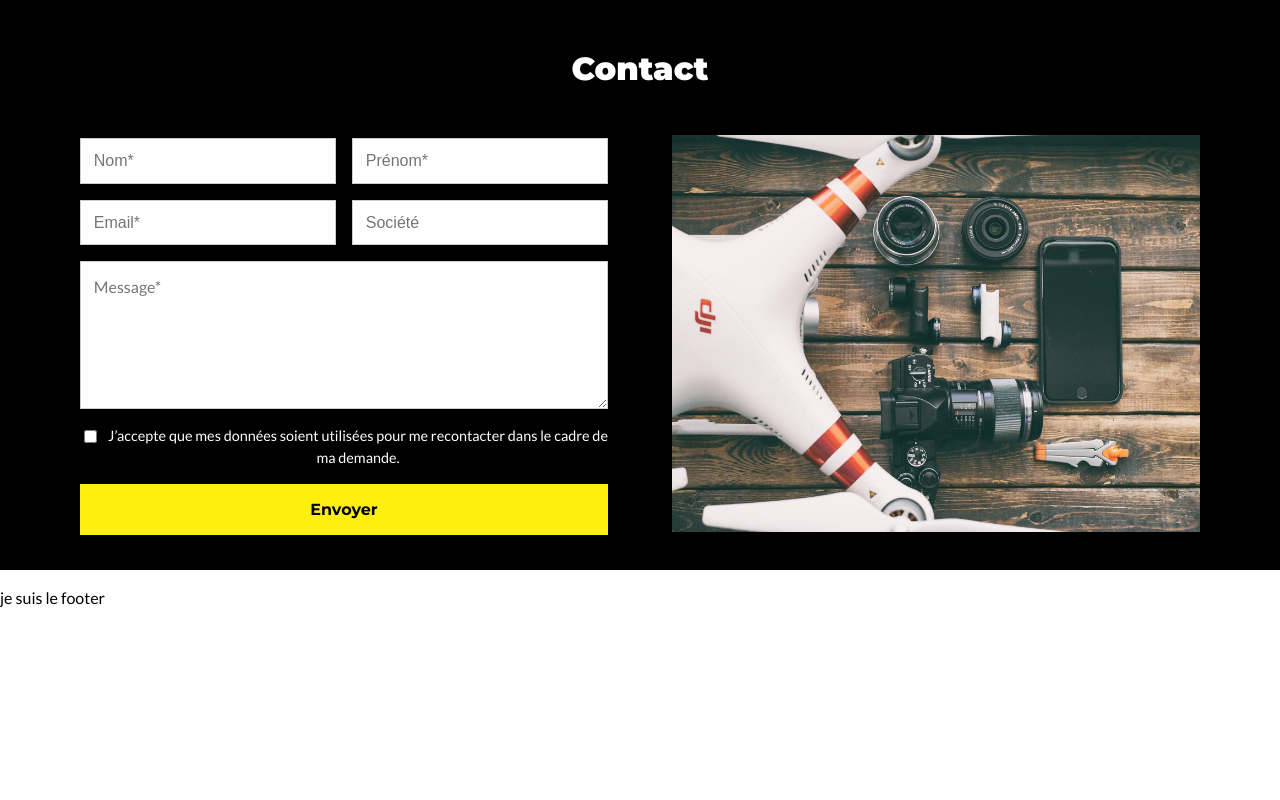
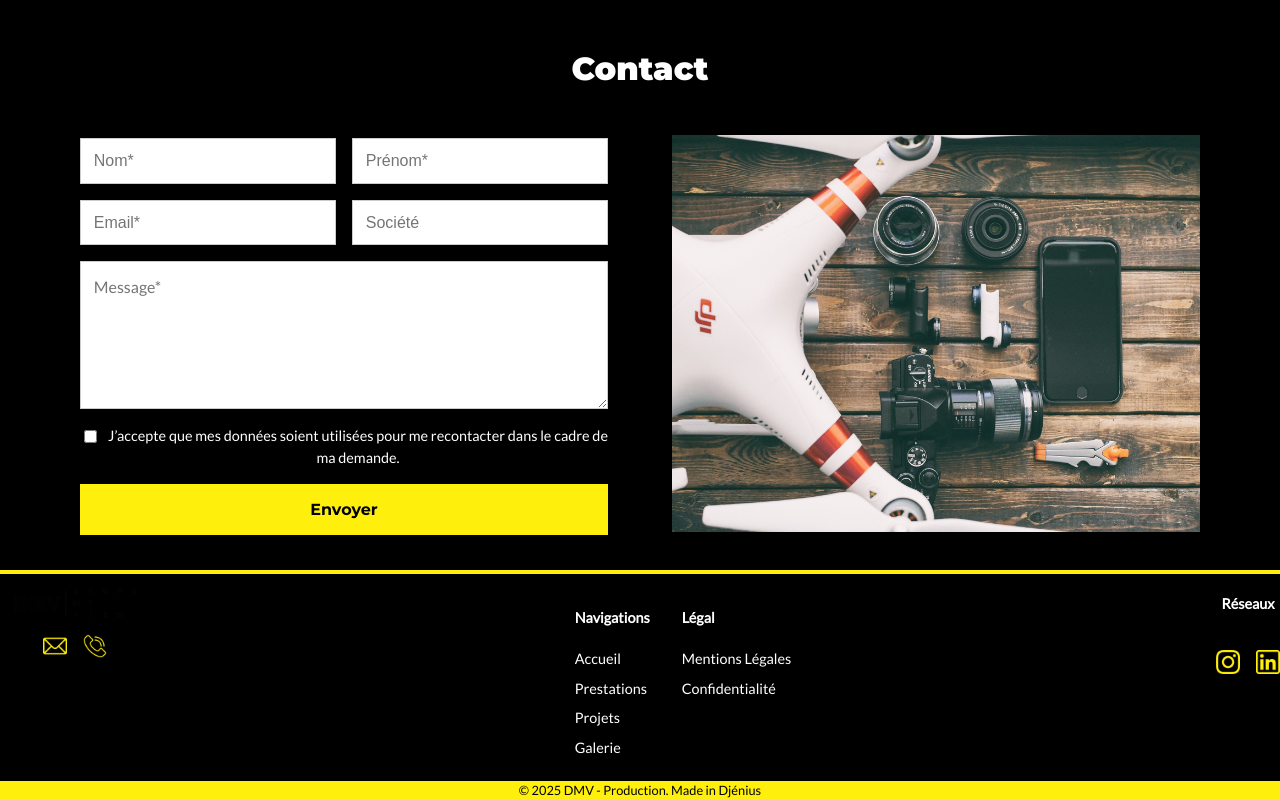
Before and after one commit to Guillaume811/site_dmv, a React (Create React App) app in the folder dmv/: page / in a window 1280 px wide. Shown: the part 2865-3665 px from the top of the page. Before the commit the page ends 3491 px from the top, so only its background shows below. Built offline with nearby package versions, Linux system fonts and the light colour scheme.

Commit message:
ajout component footer

```diff
--- a/dmv/src/components/Layout/Layout.tsx
+++ b/dmv/src/components/Layout/Layout.tsx
@@ -1,6 +1,7 @@
 import { Outlet } from "react-router-dom";
 import Navbar from "../Navbar/Navbar";
 import styles from "./Layout.module.scss";
+import Footer from "../Footer/Footer";
 
 // Typage
 
@@ -15,9 +16,7 @@ const Layout = () => {
             <main>
                 <Outlet />
             </main>
-            <footer>
-                <p>je suis le footer</p>
-            </footer>
+            <Footer />
         </>
     );
 };
```
